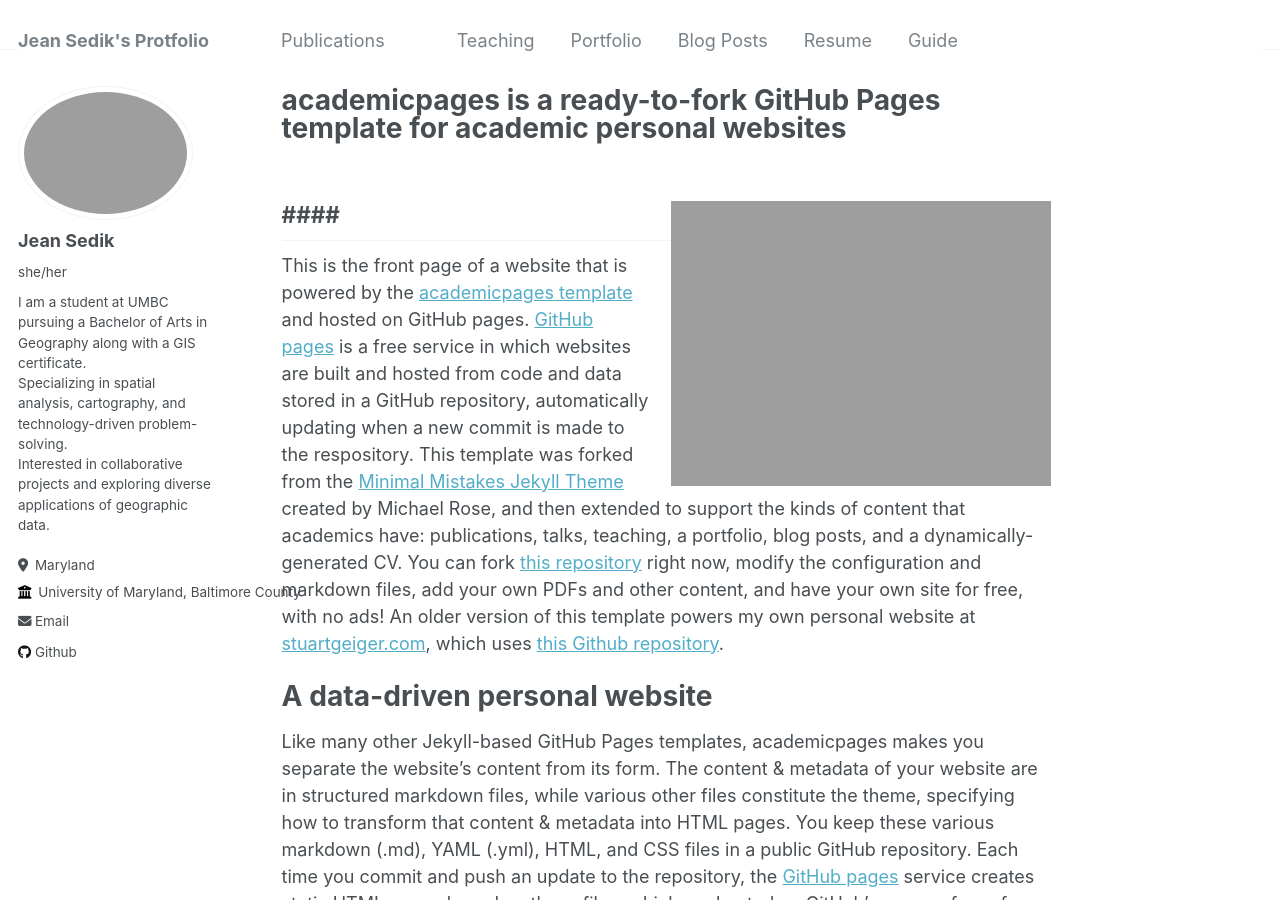
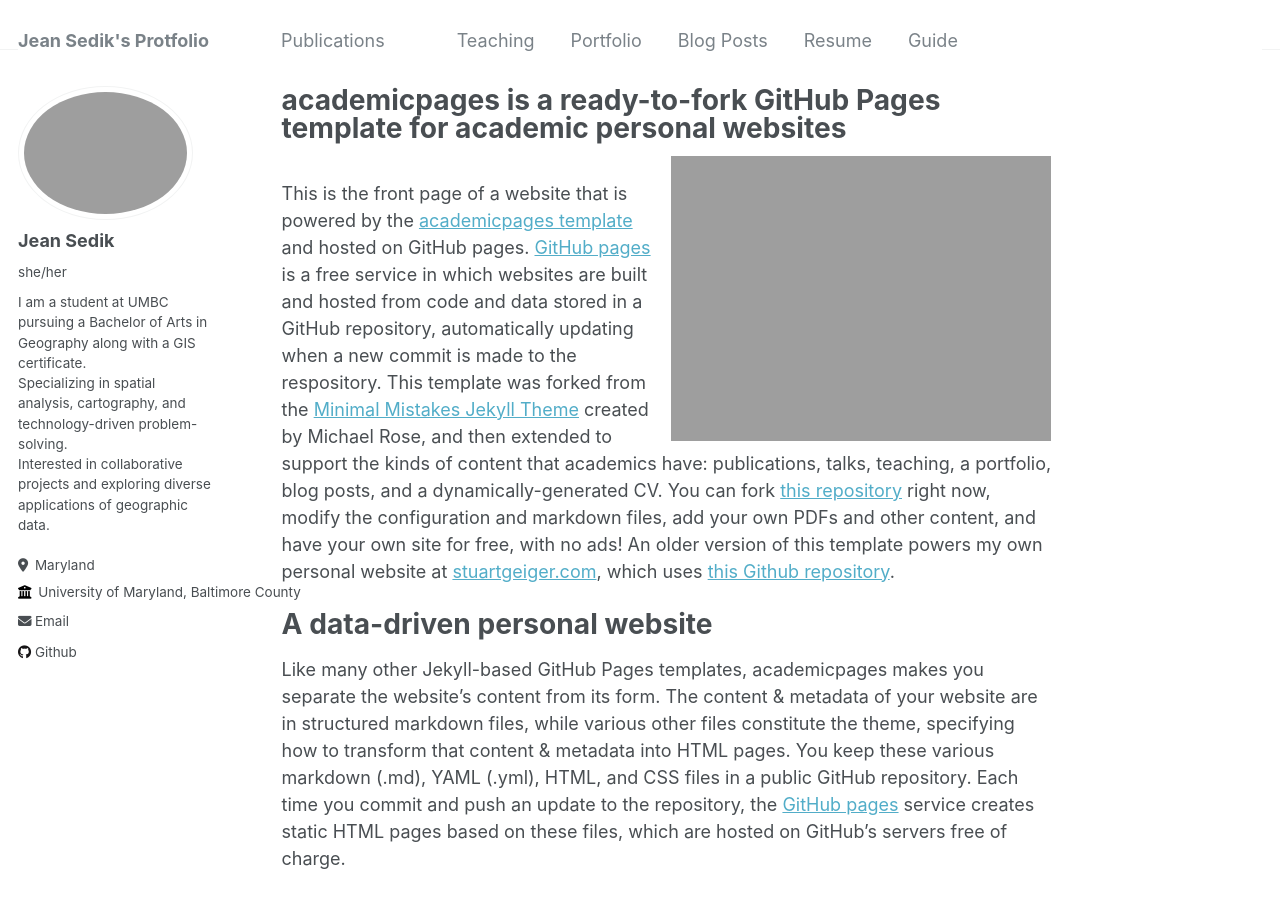
Before and after one commit to VG68490/VG68490.github.io, a Jekyll site: the page built from _pages/about.md, in a window 1280 px wide and 900 px high. Built offline with Jekyll 4.4.1, drawn with Linux system fonts in a browser that asks for light colours.

Commit message:
about_4.md

```diff
--- a/_pages/about.md
+++ b/_pages/about.md
@@ -7,7 +7,7 @@ redirect_from:
   - /about.html
 ---
 
-## #### ![Map of Roads and Parking Lots in Glacier National Park](/C:/Users/katia/OneDrive/Desktop/UMBC_Classes/Spring_2024/GES_486/RShit/lab05/data/nat_park/Glacier2.jpg){: .align-right width="380px"}
+![Map of Roads and Parking Lots in Glacier National Park](/C:/Users/katia/OneDrive/Desktop/UMBC_Classes/Spring_2024/GES_486/RShit/lab05/data/nat_park/Glacier2.jpg){: .align-right width="380px"}
 
 This is the front page of a website that is powered by the [academicpages template](https://github.com/academicpages/academicpages.github.io) and hosted on GitHub pages. [GitHub pages](https://pages.github.com) is a free service in which websites are built and hosted from code and data stored in a GitHub repository, automatically updating when a new commit is made to the respository. This template was forked from the [Minimal Mistakes Jekyll Theme](https://mmistakes.github.io/minimal-mistakes/) created by Michael Rose, and then extended to support the kinds of content that academics have: publications, talks, teaching, a portfolio, blog posts, and a dynamically-generated CV. You can fork [this repository](https://github.com/academicpages/academicpages.github.io) right now, modify the configuration and markdown files, add your own PDFs and other content, and have your own site for free, with no ads! An older version of this template powers my own personal website at [stuartgeiger.com](http://stuartgeiger.com), which uses [this Github repository](https://github.com/staeiou/staeiou.github.io).
 
```
